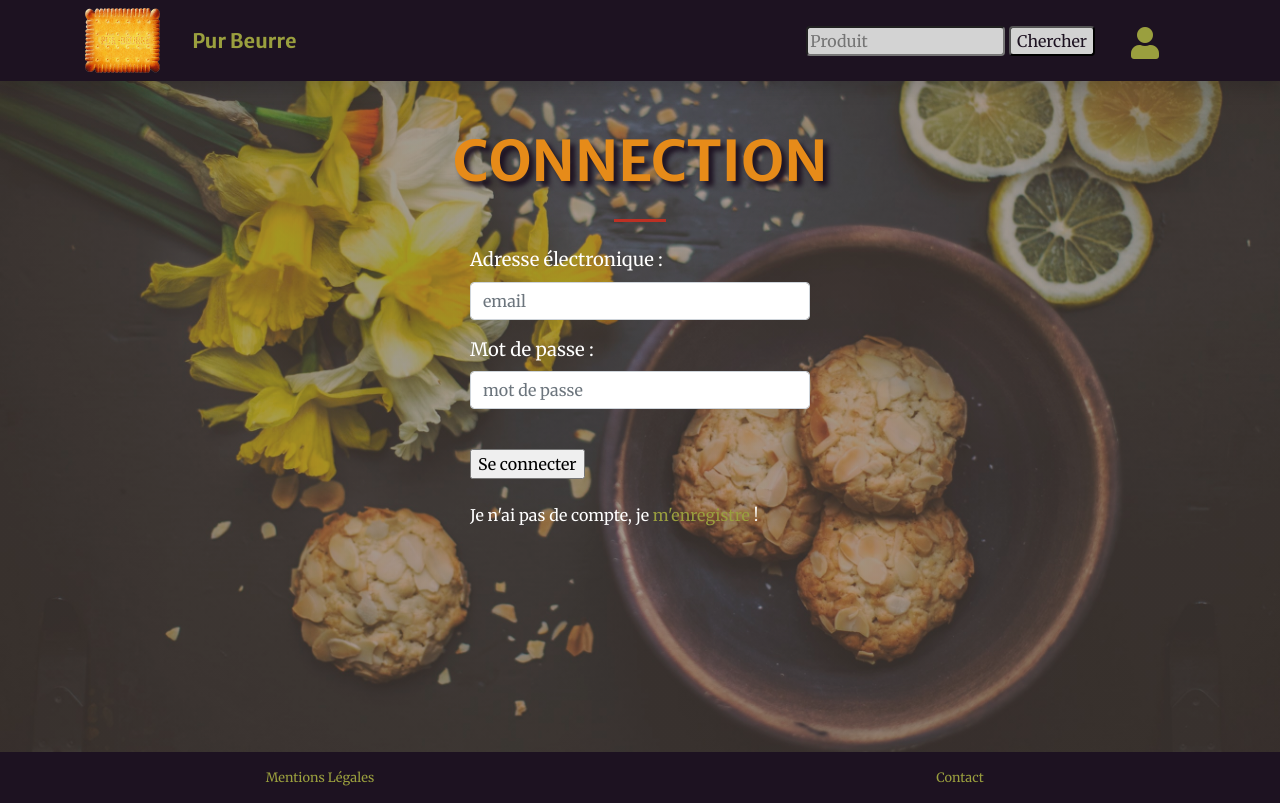
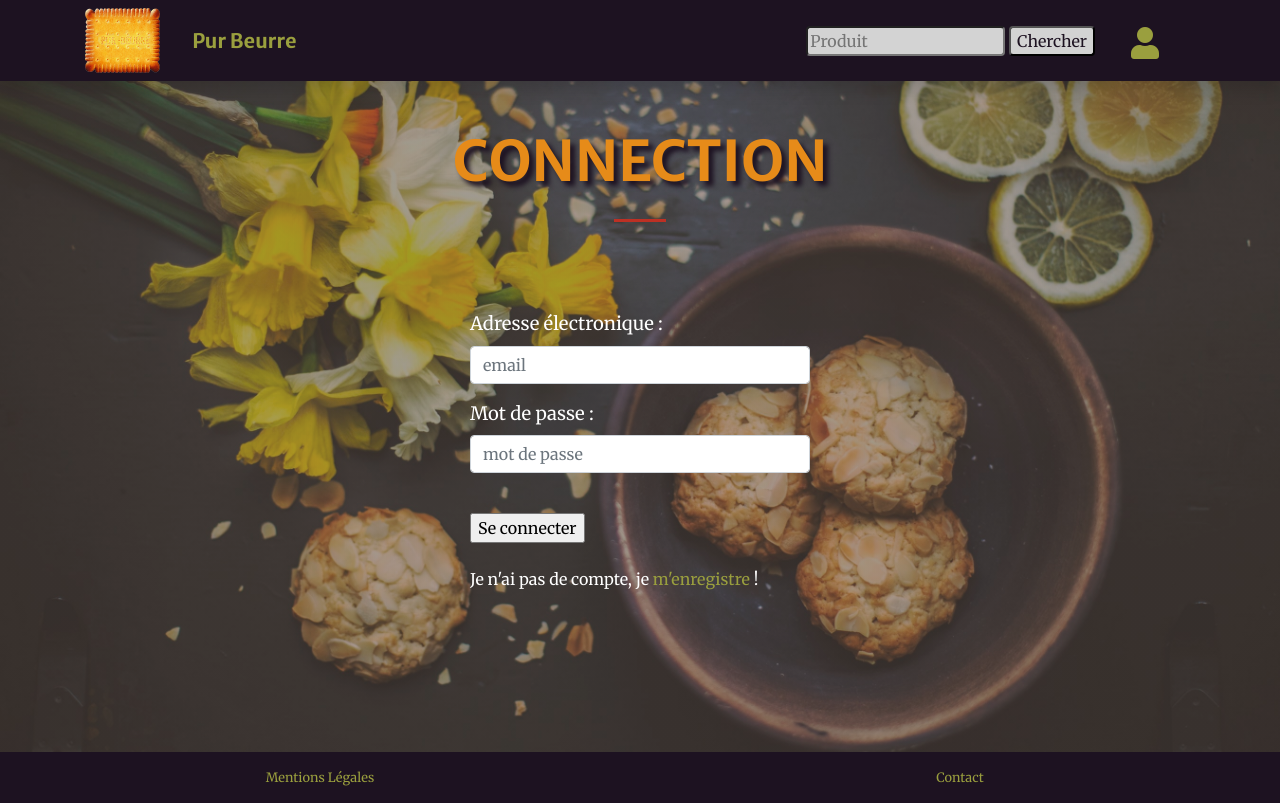
Before and after one commit to pythonmentor/sebastienz-p8, a Django app: page /accounts/ in a window 1280 px wide. Run offline with Django 3.2, Linux system fonts and the light colour scheme; parts of the project's set-up code (start-up, migrations or seed data) failed here and were passed over; some libraries are stand-ins or nearby versions.

Commit message:
Add message min_height to stylesheet

```diff
--- a/store/static/store/css/pur_beurre.css
+++ b/store/static/store/css/pur_beurre.css
@@ -461,3 +461,7 @@ ul#repere li:nth-child(3) {
 ul#repere li:nth-child(4) {
   order: 3;
 }
+
+#message {
+    min-height: 4rem;
+}
```
